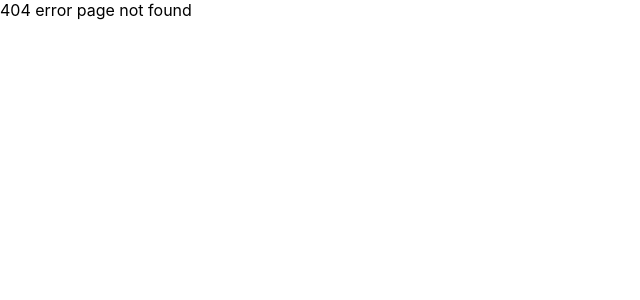
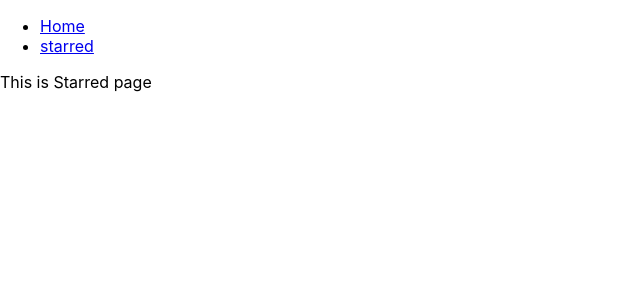
Before and after one commit to joy-rout/box-office, a React (Create React App) app: page /starred in a window 1280 px wide. Before the commit this address had no page. Shown: the top 300 px of the page, without its empty margins (0-640 px from the left). Built offline with nearby package versions, Linux system fonts and the light colour scheme.

Commit message:
added navbar and page components

```diff
--- a/src/App.js
+++ b/src/App.js
@@ -1,16 +1,29 @@
 import React from 'react'
 import { Switch , Route } from 'react-router-dom'
+import Navs from './components/Navbar'
+import Home from './Pages/Home'
+import Starred from './Pages/Starred'
 
 function App() {
   return (
+    <div>
+
+      <Navs/>
     <Switch>
-      <Route exact path="/">This is the home page</Route>
+      <Route exact path="/">
+        <Home/>
+      </Route>
 
-      <Route exact path="/index">This is index page</Route>
+      <Route exact path="/starred">
+        <Starred/>
+      </Route>
 
-      <Route>404 error page not found</Route>
+      <Route>
+        <div>404 error page not found</div>
+      </Route>
     </Switch>
-  )
+    </div>
+  );
 }
 
 export default App
--- /dev/null
+++ b/src/Pages/Home.js
@@ -0,0 +1,9 @@
+import React from 'react'
+
+function Home() {
+  return (
+    <div>This is Home</div>
+  )
+}
+
+export default Home
--- /dev/null
+++ b/src/Pages/Starred.js
@@ -0,0 +1,9 @@
+import React from 'react'
+
+function Starred() {
+  return (
+    <div>This is Starred page</div>
+  )
+}
+
+export default Starred
--- /dev/null
+++ b/src/components/Navbar.js
@@ -0,0 +1,24 @@
+import React from 'react'
+import {Link} from 'react-router-dom'
+
+const LINKS = [
+    { to : '/' , text: 'Home'},
+    { to : '/starred' , text: 'starred'}
+];
+
+function Navbar() {
+    return (
+        <div>
+            <ul>
+            {
+            LINKS.map(item => (
+            <li key={item.to}>
+              <Link to={item.to}>{item.text}</Link>
+            </li>
+            ))}
+        </ul>
+        </div>
+    )
+}
+
+export default Navbar
--- a/src/index.js
+++ b/src/index.js
@@ -7,11 +7,10 @@ import reportWebVitals from './reportWebVitals';
 
 const root = ReactDOM.createRoot(document.getElementById('root'));
 root.render(
-  <React.StrictMode>
+
     <BrowserRouter>
     <App />
     </BrowserRouter>
-  </React.StrictMode>
 );
 
 // If you want to start measuring performance in your app, pass a function
```
